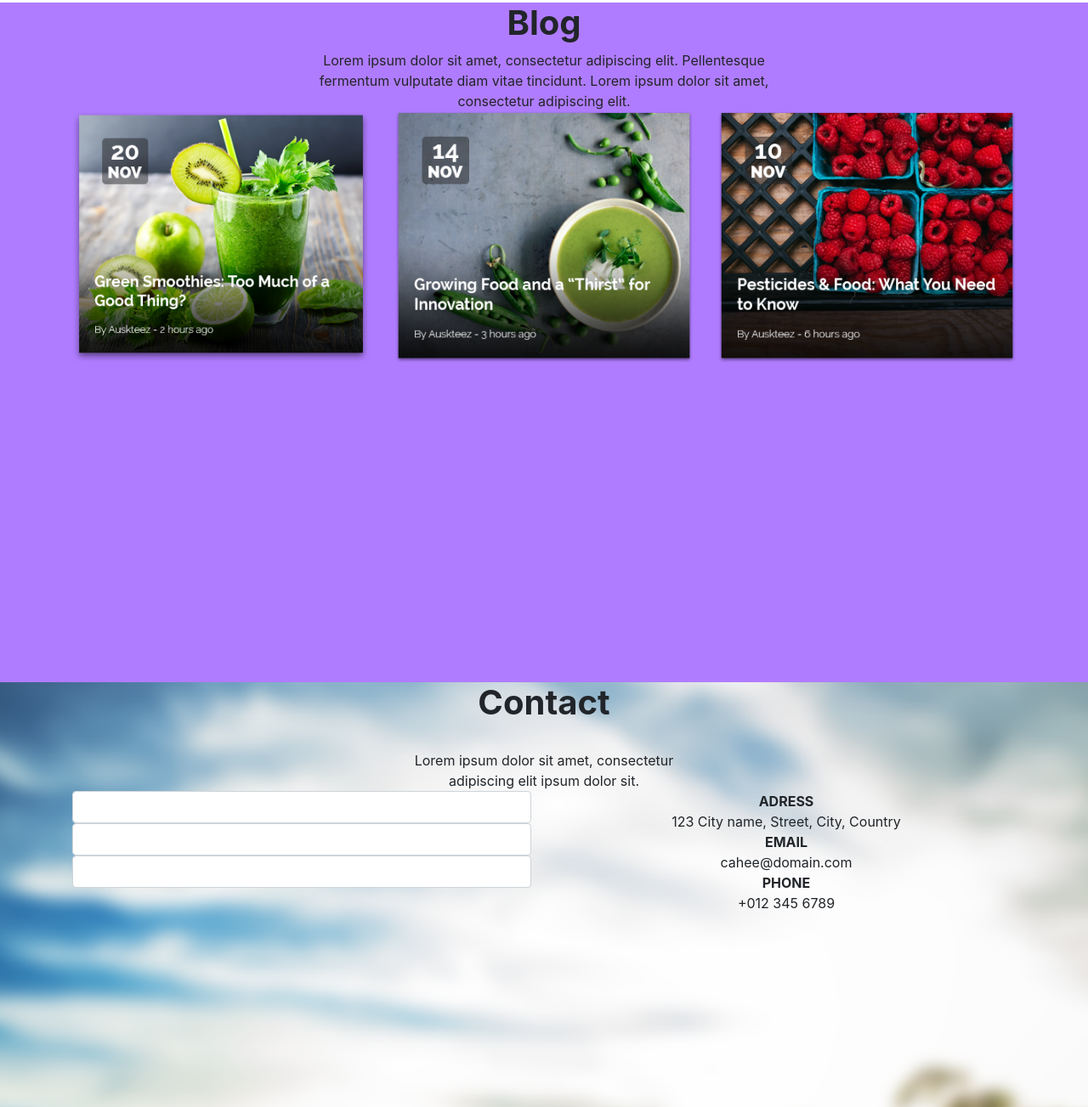
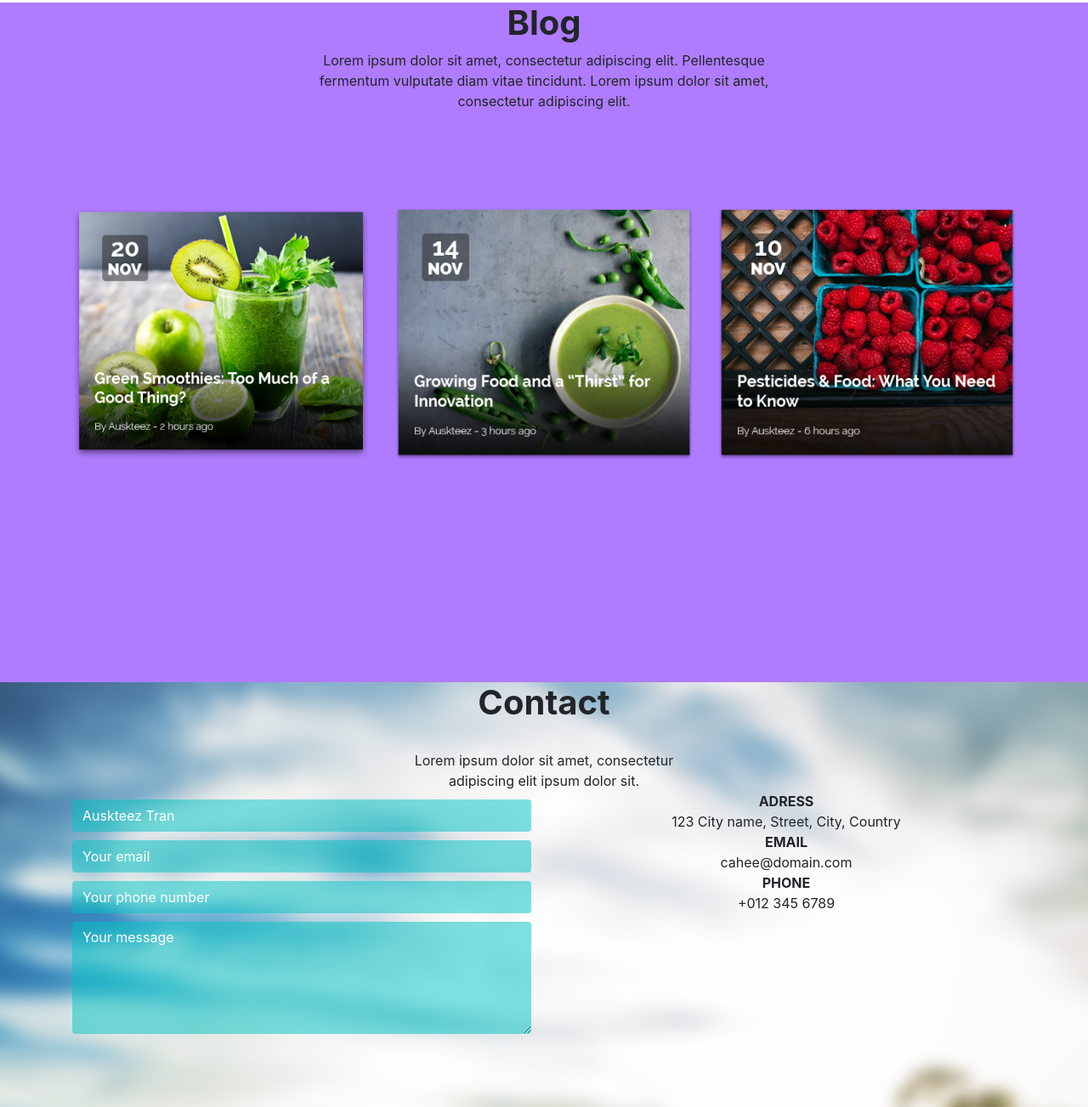
Before and after one commit to CebulaKamil/Cahee, a website: page src/index.html in a window 1280 px wide. Shown: the part 3757-5060 px from the top of the page at 85% size. Drawn offline with nearby package versions, Linux system fonts and the light colour scheme.

Commit message:
Added contact form

```diff
--- a/src/index.html
+++ b/src/index.html
@@ -42,8 +42,8 @@
     <section id="about" class="about">
         <div class="container">
             <div class="row">
-                <div class="col-lg-6">
-                    <img class="img-responsive " src="img/raspberries.png">
+                <div class="col-lg-6 ">
+                    <img class="img-responsive  " src="img/raspberries.png">
                 </div>
                 <div class="col-lg-6 about-us-content">
                     <h1 class="about-us">About Us</h1>
@@ -64,9 +64,9 @@
                 </div>
             </div>
             <div class="row images-row">
-                    <img class="col-lg-4" src="img/blog1.png">
-                    <img class="col-lg-4" src="img/blog2.png">
-                    <img class="col-lg-4" src="img/blog3.png">
+                    <img class="col-lg-4 img-responsive" src="img/blog1.png">
+                    <img class="col-lg-4 img-responsive" src="img/blog2.png">
+                    <img class="col-lg-4 img-responsive" src="img/blog3.png">
             </div>
         </div>
     </section>
@@ -79,13 +79,17 @@
             </div>
             <div class="row contact-container">
                 <div class="col-lg-6 form">
-                    <form class="form-group">
-                        <input type="text" class="form-control">
-                        <input type="text" class="form-control">
-                        <input type="text" class="form-control">
+                    <form>
+                        <div class="form-group">
+                            <input type="text" class="form-control" placeholder="Auskteez Tran">
+                            <input type="text" class="form-control" placeholder="Your email">
+                            <input type="text" class="form-control" placeholder="Your phone number">
+                            <textarea class="form-control" rows="5" id="comment" placeholder="Your message"></textarea>
+                        </div>
                     </form>
                 </div>
                 <div class="col-lg-6 form-details">
+
                     <span class="bold">ADRESS</span>
                     <br />
                     123 City name, Street, City, Country <br />
--- a/src/scss/style.scss
+++ b/src/scss/style.scss
@@ -99,8 +99,6 @@ img.img-responsive {
 }
 
 
-
-
 h1.about-us {
     font-weight: bold;
     padding-top: 30vh;
@@ -160,7 +158,20 @@ h1.footer-header-text {
 }
 
 /* Form */
-.from-control1 {
-    background-color: red;
-    border: none;
+.form-control {
+    background-color: rgba(0,196,196,0.5);
+    margin-top: 10px;
+    color: white;
+    border: 0px;
+    border-width: 0;
+    max-width: 600px;
 }
+
+.form-control:focus {
+    background-color: rgba(0,196,196,1);
+    border-left: 3px solid rgb(53, 91,130);
+}
+
+.form-control::placeholder {
+    color: white;
+}
```
Also changed, not shown: src/css/style.css.
